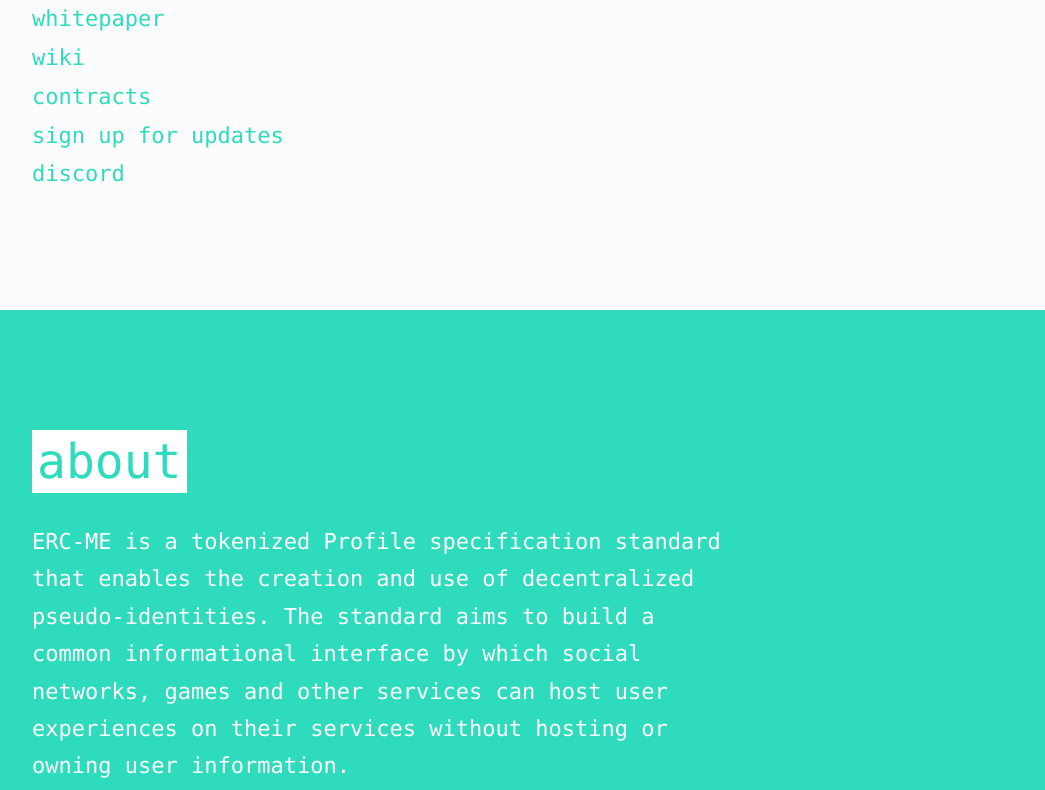
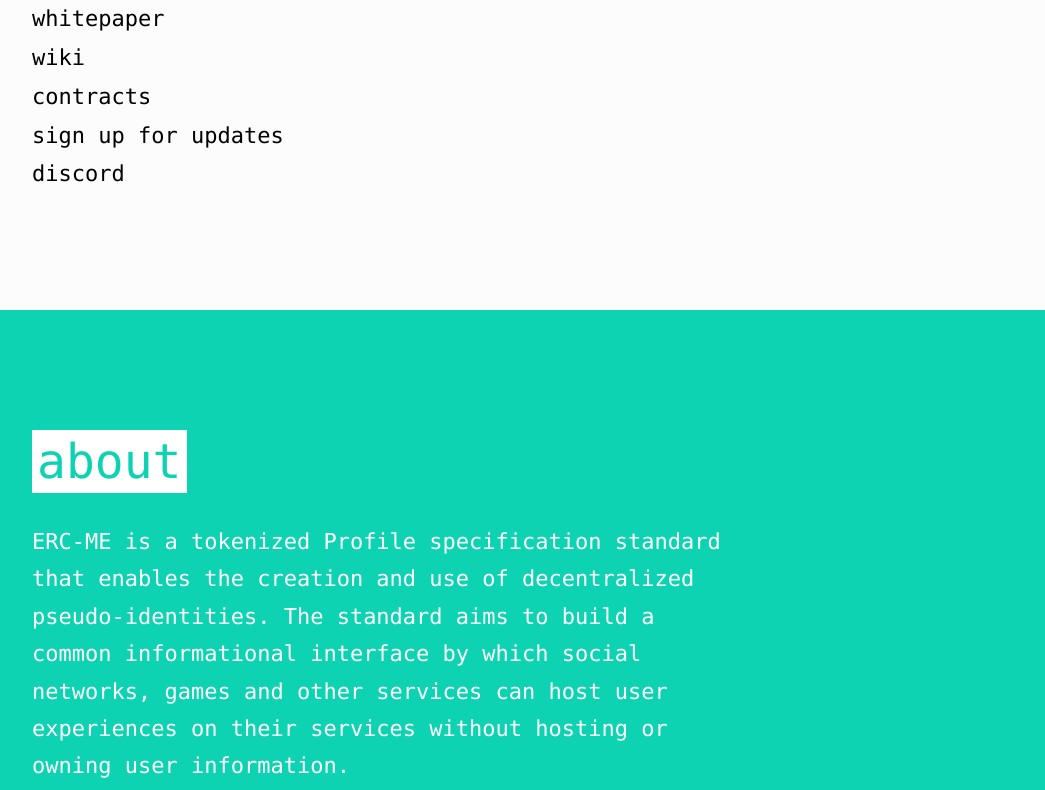
Before and after one commit to ERC-ME/erc-me.github.io, a plain HTML site: page index.html in a window 1280 px wide. Shown: the part 555-1345 px from the top of the page, without its empty margins (48-1093 px from the left). Drawn offline with Linux system fonts and the light colour scheme; a script that the page names is missing; a web font is replaced by a local one.

Commit message:
Tweaked main color

```diff
--- a/css/app.css
+++ b/css/app.css
@@ -490,11 +490,11 @@ svg {
   margin: 0 auto; }
 
 a {
-  color: #2edbbd;
+  color: #000;
   text-decoration: none;
   transition: color 0.3s; }
   a:hover {
-    color: #000; }
+    color: #0ed3b3; }
 
 p {
   margin: 0 0 15px;
@@ -512,7 +512,7 @@ h4 {
 
 h1,
 h2 {
-  color: #2edbbd; }
+  color: #0ed3b3; }
 
 h1 {
   font-size: 2.63636rem;
@@ -546,7 +546,7 @@ p {
   .container.-fill {
     padding-top: 120px;
     padding-bottom: 120px;
-    background: #2edbbd;
+    background: #0ed3b3;
     color: #fff;
     -webkit-align-items: center;
         -ms-flex-align: center;
@@ -592,7 +592,7 @@ p {
   color: #9a9a9a;
   text-align: left;
   font-size: 18px;
-  margin-bottom: 40px; }
+  margin-bottom: 40px;}
 
 .devs {
   display: -webkit-flex;
--- a/index.html
+++ b/index.html
@@ -22,7 +22,7 @@
 
       <header class="container logo">
          <h1>ERC-ME</h1>
-         <h2>Smart Contract Infrastructure for Managing Profiles and Identities on the Blockchain</h2>
+         <h2>A Pseudo-Identity Standard for Dapps on the Blockchain</h2>
       </header>
       <main>
          <div class="container" id="upcoming-events">
```
